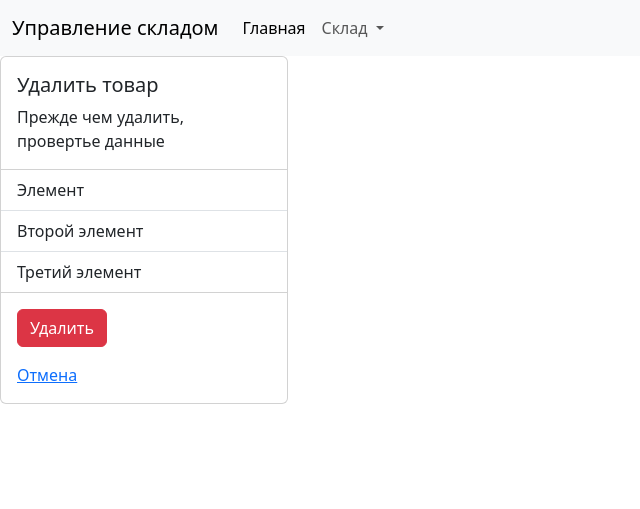
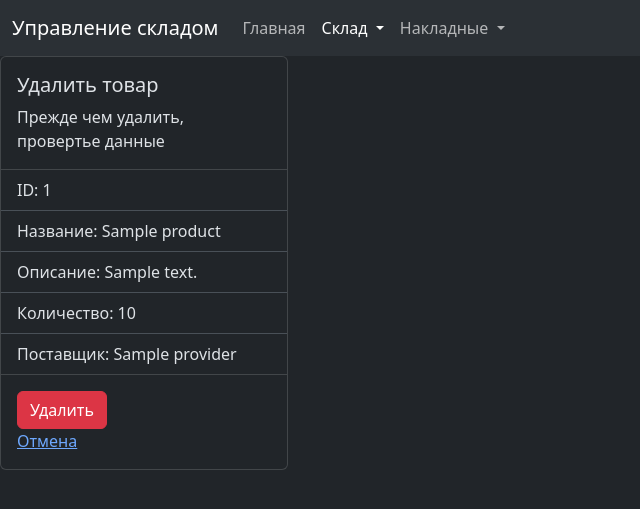
Before and after one commit to miskhodzh/warehouse_management, a Django app: page /warehouse/product/1/delete/ in a window 1280 px wide. Shown: the top 509 px of the page, without its empty margins (0-640 px from the left). Run offline with Django 3.2, Linux system fonts and the light colour scheme; tables that the repository leaves empty hold one stand-in row (values such as "Sample post"); some libraries are stand-ins or nearby versions.

Commit message:
начал оптимизировать по DRY

```diff
--- a/warehouse_management/movements/views.py
+++ b/warehouse_management/movements/views.py
@@ -7,7 +7,7 @@ from .forms import ReceiptInvoiceForm
 from .models import ReceiptInvoice
 
 class ReceiptInvoiceAdd(FormView):
-    template_name = 'warehouse/add.html'
+    template_name = 'add.html'
     form_class = ReceiptInvoiceForm
     success_url = reverse_lazy('movements:list')
 
--- a/warehouse_management/templates/base.html
+++ b/warehouse_management/templates/base.html
@@ -1,6 +1,14 @@
-{% load django_bootstrap5 %}
+<!DOCTYPE html>
+<html lang="en">
+<head>
+  <meta charset="UTF-8">
+  <meta name="viewport" content="width=device-width, initial-scale=1.0">
+  <title>Document</title>
 
+  {% load django_bootstrap5 %}
 {% bootstrap_css %}
+</head>
+<body data-bs-theme="dark">
 <nav class="navbar navbar-expand-lg bg-body-tertiary">
   <div class="container-fluid">
     <a class="navbar-brand" href="#">Управление складом</a>
@@ -10,25 +18,40 @@
     <div class="collapse navbar-collapse" id="navbarNavDropdown">
       <ul class="navbar-nav">
         <li class="nav-item">
-          <a class="nav-link active" aria-current="page" href="{% url 'accounts:index' %}">Главная</a>
+          <a class="nav-link {% if '/profile/' in request.path %}active{% endif %}" aria-current="page" href="{% url 'accounts:index' %}">Главная</a>
         </li>
+
         <li class="nav-item dropdown">
-          <a class="nav-link dropdown-toggle" href="#" role="button" data-bs-toggle="dropdown" aria-expanded="false">
+          <a class="nav-link dropdown-toggle {% if '/warehouse/' in request.path %}active{% endif %}" href="#" role="button" data-bs-toggle="dropdown" aria-expanded="false">
             Склад
           </a>
           <ul class="dropdown-menu">
-            <li><a class="dropdown-item" href="{% url 'warehouse:list' %}">Таблица склада</a></li>
-            <li><a class="dropdown-item" href="{% url 'warehouse:add_product' %}">Добавить товар</a></li>
-            <li><a class="dropdown-item" href="{% url 'warehouse:add_category' %}">Добавить категорию</a></li>
-            <li><a class="dropdown-item" href="{% url 'warehouse:add_provider' %}">Добавить поставщика</a></li>
+            <li><a class="dropdown-item {% if '/warehouse/list/' in request.path %}active{% endif %}" href="{% url 'warehouse:list' %}">Таблица склада</a></li>
+            <li><a class="dropdown-item {% if '/warehouse/product/add/' in request.path %}active{% endif %}" href="{% url 'warehouse:add_product' %}">Добавить товар</a></li>
+            <li><a class="dropdown-item {% if '/warehouse/category/add' in request.path %}active{% endif %}" href="{% url 'warehouse:add_category' %}">Добавить категорию</a></li>
+            <li><a class="dropdown-item {% if '/warehouse/provider/add' in request.path %}active{% endif %}" href="{% url 'warehouse:add_provider' %}">Добавить поставщика</a></li>
           </ul>
         </li>
+
+        <li class="nav-item dropdown">
+          <a class="nav-link dropdown-toggle {% if '/move/' in request.path %}active{% endif %}" href="#" role="button" data-bs-toggle="dropdown" aria-expanded="false">
+            Накладные
+          </a>
+          <ul class="dropdown-menu">
+            <li><a class="dropdown-item" href="{% url 'movements:list' %}">Список накладных</a></li>
+            <li><a class="dropdown-item" href="{% url 'movements:add' %}">Добавить накладную</a></li>
+            <li><a class="dropdown-item" href="{% url 'movements:list' %}">Отчет</a></li>
+          </ul>
+        </li>
+
       </ul>
     </div>
   </div>
 </nav>
 {% block content %}
-
 {% endblock content %}
 <script src="https://cdn.jsdelivr.net/npm/@popperjs/core@2.11.8/dist/umd/popper.min.js" integrity="sha384-I7E8VVD/ismYTF4hNIPjVp/Zjvgyol6VFvRkX/vR+Vc4jQkC+hVqc2pM8ODewa9r" crossorigin="anonymous"></script>
 <script src="https://cdn.jsdelivr.net/npm/bootstrap@5.3.0/dist/js/bootstrap.min.js" integrity="sha384-fbbOQedDUMZZ5KreZpsbe1LCZPVmfTnH7ois6mU1QK+m14rQ1l2bGBq41eYeM/fS" crossorigin="anonymous"></script>
+
+</body>
+</html>
--- /dev/null
+++ b/warehouse_management/templates/confirm_delete.html
@@ -0,0 +1,33 @@
+{% extends "base.html" %}
+{% load django_bootstrap5 %}
+
+{% block content %}
+<div class="card" style="width: 18rem;">
+    <div class="card-body">
+      <h5 class="card-title">
+        {% if '/product/' in request.path %}
+          Удалить товар
+        {% elif '/category/' in request.path %}
+          Удалить категорию
+        {% elif '/proveder/' in request.path %}
+          Удалить поставщика
+        {% endif %}
+      </h5>
+      <p class="card-text">Прежде чем удалить, провертье данные</p>
+    </div>
+    <ul class="list-group list-group-flush">
+      <li class="list-group-item">ID: {{object.id}}</li>
+      <li class="list-group-item">Название: {{object.title}}</li>
+      <li class="list-group-item">Описание: {{object.description}}</li>
+      <li class="list-group-item">Количество: {{object.quantity}}</li>
+      <li class="list-group-item">Поставщик: {{object.provider}}</li>
+    </ul>
+    <div class="card-body">
+        <form method="post">
+            {% csrf_token %}
+            <button type="submit" class="btn btn-danger">Удалить</button>
+        </form>
+      <a href="{{success_url}}" class="card-link">Отмена</a>
+    </div>
+  </div>
+{% endblock content %}
--- a/warehouse_management/templates/movements/list.html
+++ b/warehouse_management/templates/movements/list.html
@@ -29,4 +29,5 @@
 
   </tbody>
 </table>
+
 {% endblock content %}
--- a/warehouse_management/templates/warehouse/confirm_delete.html
+++ /dev/null
@@ -1,26 +0,0 @@
-{% extends "base.html" %}
-{% load django_bootstrap5 %}
-
-{% block content %}
-<div class="card" style="width: 18rem;">
-    <div class="card-body">
-      <h5 class="card-title">
-        Удалить товар
-      </h5>
-      <p class="card-text">Прежде чем удалить, провертье данные</p>
-    </div>
-    <ul class="list-group list-group-flush">
-      <li class="list-group-item">Элемент</li>
-      <li class="list-group-item">Второй элемент</li>
-      <li class="list-group-item">Третий элемент</li>
-    </ul>
-    <div class="card-body">
-        <form method="post">
-            {% csrf_token %}
-            <button type="submit" class="btn btn-danger">Удалить</button>
-            <a ></a>
-        </form>
-      <a href="{% url "warehouse:list" %}" class="card-link">Отмена</a>
-    </div>
-  </div>
-{% endblock content %}
--- a/warehouse_management/warehouse/models.py
+++ b/warehouse_management/warehouse/models.py
@@ -10,6 +10,9 @@ class Category(models.Model):
     description = models.TextField(
         verbose_name='Описание'
     )
+
+    class Mete:
+        verbose_name = 'Категория'
 
     def __str__(self):
         return self.title
@@ -59,5 +62,16 @@ class Product(models.Model):
         null=True,
     )
 
+    def get_fields(self):
+        return [
+            self.id,
+            self.title,
+            self.category,
+            self.description,
+            self.quantity,
+            self.provider
+        ]
+
+
     def __str__(self):
         return self.title
--- a/warehouse_management/warehouse/views.py
+++ b/warehouse_management/warehouse/views.py
@@ -2,14 +2,14 @@ from django.shortcuts import render
 from django.views import View
 from django.views.generic.list import ListView
 from django.views.generic.edit import FormView, UpdateView, DeleteView
-from django.urls import reverse_lazy
+from django.urls import reverse_lazy, reverse
 
 from .forms import ProductForm, CategoryForm, ProviderForm
 from .models import Product
 
 
 class ProductAdd(FormView):
-    template_name = 'warehouse/add.html'
+    template_name = 'add.html'
     form_class = ProductForm
     success_url = reverse_lazy('warehouse:list')
 
@@ -19,30 +19,45 @@ class ProductAdd(FormView):
 
 
 class ProductEdit(UpdateView):
-    template_name = 'warehouse/add.html'
+    template_name = 'add.html'
     model = Product
     form_class = ProductForm
     success_url = reverse_lazy('warehouse:list')
 
 
 class ProductList(ListView):
-    template_name = 'warehouse/list.html'
+    template_name = 'list.html'
     model = Product
-    context_object_name = 'products'
 
-    def form_valid(self, form):
-        form.save()
-        return super().form_valid(form)
+    def get_context_data(self, **kwargs):
+        context = super().get_context_data(**kwargs)
+        # Дополнительные данные, которые вы хотите передать в шаблон
+        context['headers'] = [
+            'Код товара',
+            'Название',
+            'Категория',
+            'Описание',
+            'Кол-во',
+            'Поставщик',
+            'Действия'
+        ]
+        context['path'] = '/warehouse/product/'
+        return context
 
 
 class ProductDelete(DeleteView):
-    template_name = 'warehouse/confirm_delete.html'
+    template_name = 'confirm_delete.html'
     model = Product
     success_url = reverse_lazy('warehouse:list')
 
+    def get_context_data(self, **kwargs):
+        context = super().get_context_data(**kwargs)
+        context['success_url'] = self.success_url
+        return context
+
 
 class CategoryAdd(FormView):
-    template_name = 'warehouse/add.html'
+    template_name = 'add.html'
     form_class = CategoryForm
     success_url = reverse_lazy('warehouse:add_category')
 
@@ -52,7 +67,7 @@ class CategoryAdd(FormView):
 
 
 class ProviderAdd(FormView):
-    template_name = 'warehouse/add.html'
+    template_name = 'add.html'
     form_class = ProviderForm
     success_url = reverse_lazy('warehouse:add_provider')
 
```
Also changed, not shown: warehouse_management/templates/list.html (renamed from warehouse_management/templates/warehouse/list.html, +13 -19 lines), warehouse_management/templates/movements/add.html (added, +22 -0 lines), warehouse_management/templates/add.html (renamed from warehouse_management/templates/warehouse/add.html).
